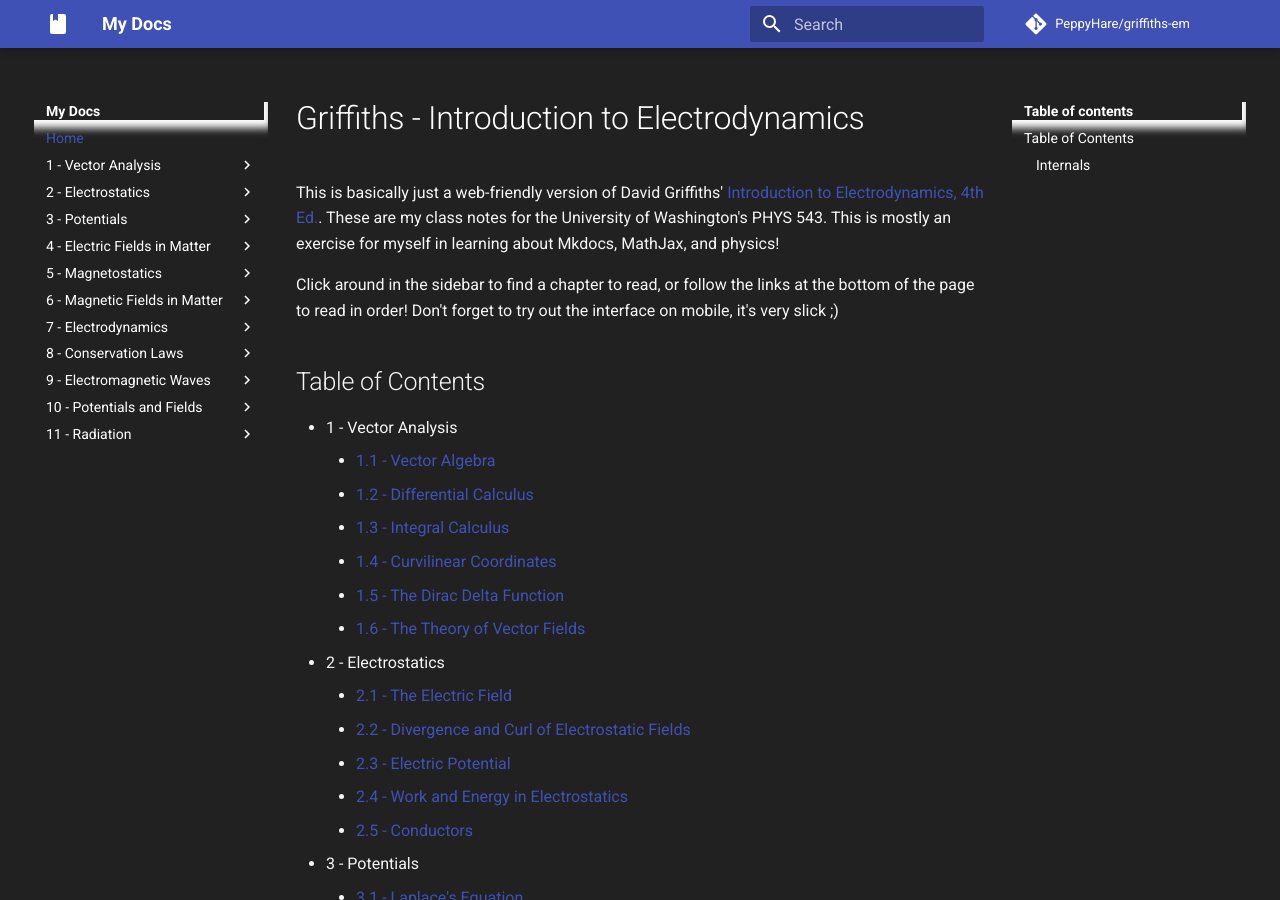
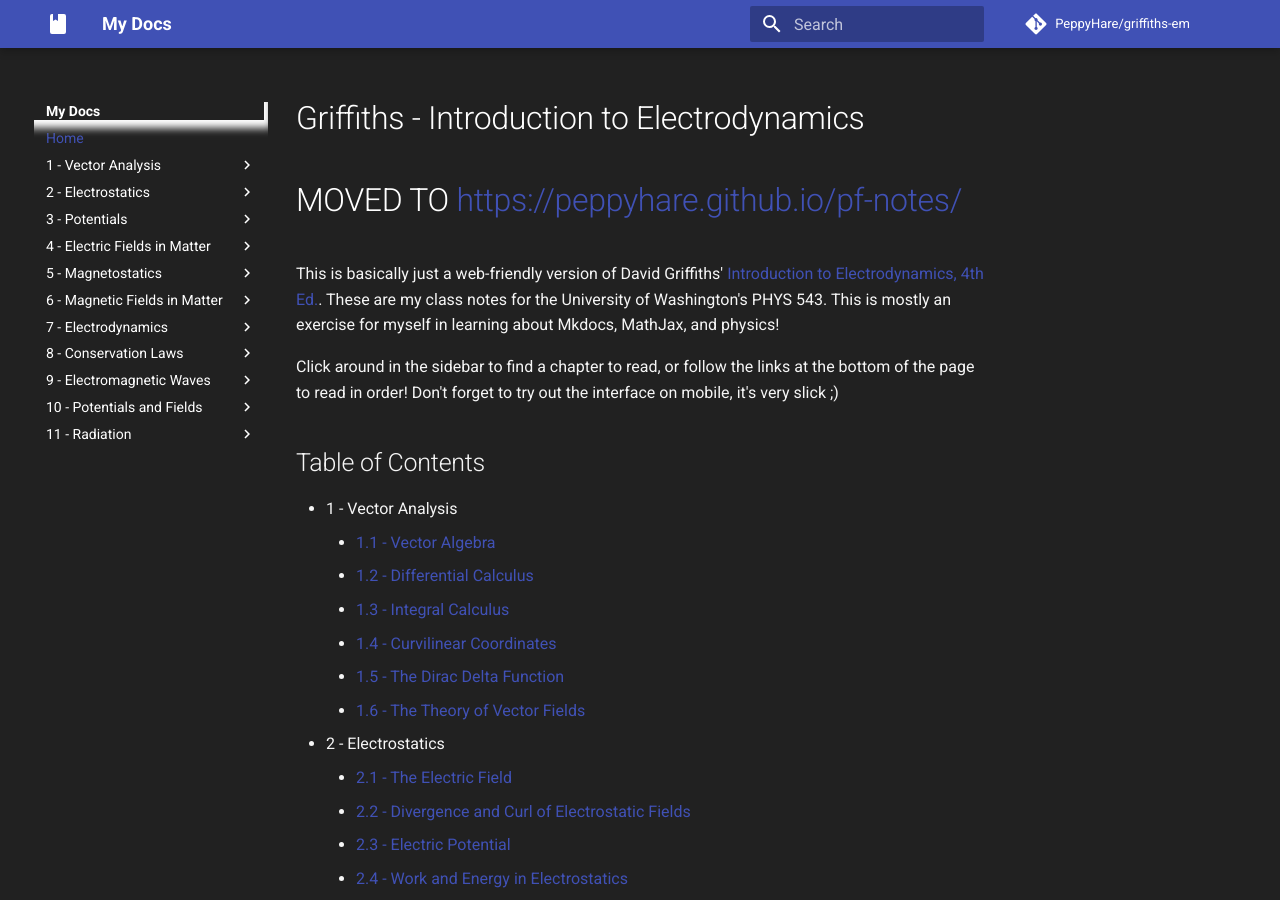
Before and after one commit to PeppyHare/griffiths-em, an MkDocs documentation site: the page built from docs/index.md, in a window 1280 px wide and 900 px high. Built offline with MkDocs 1.6.1 and Material for MkDocs 9.7.7, drawn with Linux system fonts in a browser that asks for light colours; comment, search, counter and statistics services are not loaded.

Commit message:
Move contents to other repo

```diff
--- a/docs/index.md
+++ b/docs/index.md
@@ -1,4 +1,6 @@
 # Griffiths - Introduction to Electrodynamics
+
+# MOVED TO [https://peppyhare.github.io/pf-notes/](https://peppyhare.github.io/pf-notes/)
 
 This is basically just a web-friendly version of David Griffiths' [Introduction to Electrodynamics, 4th Ed.](https://www.pearson.com/us/higher-education/program/Griffiths-Introduction-to-Electrodynamics-4th-Edition/PGM249908.html). These are my class notes for the University of Washington's PHYS 543. This is mostly an exercise for myself in learning about Mkdocs, MathJax, and physics!
 
```
Also changed, not shown: README.md (+3 -1 lines).
